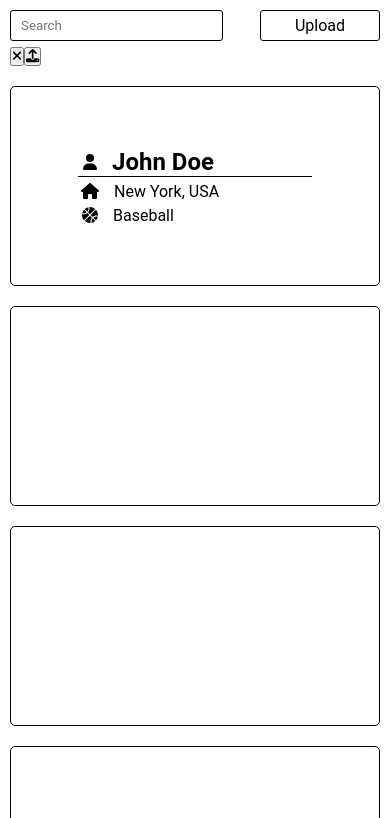
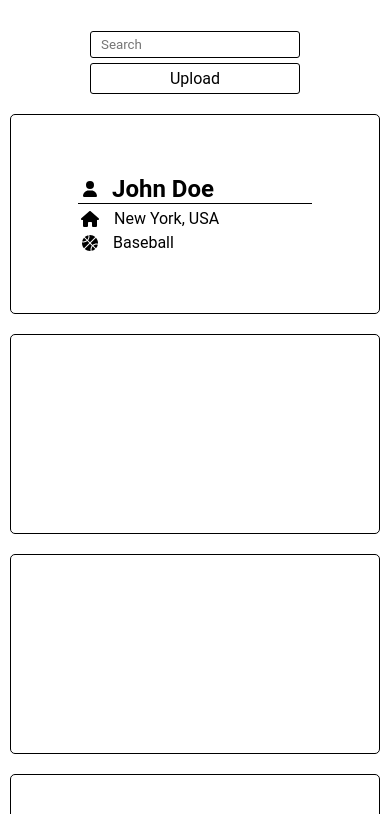
Before and after one commit to marcos-aa/csv-reader, a React (Vite) app in the folder frontend/: page / in a window 390 px wide. Shown: the top 818 px of the page. Built offline with nearby package versions, Linux system fonts and the light colour scheme.

Commit message:
Implemented logic for file removal and upload

```diff
--- a/frontend/src/App.css
+++ b/frontend/src/App.css
@@ -14,37 +14,95 @@ main {
   display: flex;
   gap: 5px;
   flex-wrap: wrap;
-  flex-shrink: 0;
   min-height: 30px;
   width: 100%;
   justify-content: space-between;
 }
 
-#actionables label,
-input {
+#file-actions {
+  display: flex;
+  gap: 5px;
+  max-width: 100%;
+}
+
+#actionables .upload-label,
+input,
+button {
   padding: 5px 10px;
   border-radius: 3px;
   border: 1px solid;
 }
 
-#actionables label {
-  text-align: center;
-  width: 120px;
-  background-color: white;
-  flex-shrink: 1;
+input[name="search"],
+.upload-label {
+  width: 210px;
+  max-width: 100%;
 }
 
-#actionables label:hover {
+#actionables .upload-label,
+input[name="search"] {
+  flex-shrink: 0;
+  min-width: 100px;
+}
+#actionables .upload-label {
+  display: block;
+  text-align: center;
+  background-color: white;
+  flex-shrink: 0;
+  margin-left: auto;
+}
+
+#actionables .upload-label:hover {
   cursor: pointer;
 }
 
 #actionables input[type="file"] {
-  width: 0.1px;
-  height: 0.1px;
+  width: 0;
+  height: 0;
   opacity: 0;
   overflow: hidden;
   position: absolute;
   z-index: -1;
+}
+
+#file-actions {
+  display: flex;
+  width: 0;
+  transition: width 0.5s;
+}
+
+#file-actions .file-action {
+  display: flex;
+  justify-content: center;
+  align-items: center;
+  width: 0px;
+  height: 0px;
+  background-color: #0c6df7;
+  border: none;
+  opacity: 1;
+  visibility: hidden;
+}
+
+#file-actions.shared-wd {
+  width: 80px;
+}
+
+#file-actions.shared-wd .file-action {
+  width: 40px;
+  height: 30px;
+  opacity: 1;
+  visibility: visible;
+}
+
+#file-actions #eject-file {
+  background-color: red;
+}
+#file-actions svg {
+  height: 100%;
+}
+
+#file-actions svg path {
+  fill: white;
 }
 
 #cards-holder {
@@ -52,7 +110,7 @@ input {
   grid-template-columns: repeat(auto-fill, minmax(300px, 1fr));
   overflow-y: auto;
   width: 100%;
-  min-height: 700px;
+  height: 700px;
   max-width: 100%;
   max-height: 100%;
   gap: 20px;
@@ -82,8 +140,16 @@ input {
   border-bottom: 1px solid;
 }
 
-@media (max-width: 320px) {
+@media (max-width: 480px) {
   #cards-holder {
     grid-template-columns: 1fr;
   }
+
+  #actionables {
+    justify-content: center;
+  }
+
+  #actionables .upload-label {
+    margin-left: 5px;
+  }
 }
--- a/frontend/src/App.tsx
+++ b/frontend/src/App.tsx
@@ -9,29 +9,55 @@ import { FontAwesomeIcon } from "@fortawesome/react-fontawesome";
 import { FormEvent, useState } from "react";
 import "./App.css";
 function App() {
-  const [file, setFile] = useState<File | null>();
+  const [file, setFile] = useState<File | null>(null);
 
   const handleFileChange = (e: FormEvent<HTMLInputElement>) => {
-    const file = e.currentTarget.files?.item(0);
-    setFile((prev) => file ?? prev);
+    const newfile = e.currentTarget.files?.item(0);
+    setFile(() => newfile ?? null);
   };
 
+  const handleFileRemoval = () => setFile(null);
+
+  const handleFileSubmit = async (e: FormEvent<HTMLFormElement>) => {
+    e.preventDefault();
+    if (!file) return;
+
+    const formData = new FormData();
+    formData.append("file", file);
+    await fetch("http://localhost:3000/api/files", {
+      method: "POST",
+      body: formData,
+      mode: "no-cors",
+    });
+  };
   return (
     <main>
       <div id="actionables">
         <input name="search" type="text" value={""} placeholder="Search" />
-        <label>
+        <label className="upload-label">
           <input type="file" accept="text/csv" onChange={handleFileChange} />
           Upload
         </label>
-        <div id="file-actions" className={file ? "shared-wd" : "full-wd"}>
-          <button type="button" title="Remove CSV file" id="eject-file">
+
+        <form
+          id="file-actions"
+          className={file ? "shared-wd" : "full-wd"}
+          onSubmit={handleFileSubmit}
+        >
+          <button
+            className="file-action"
+            type="button"
+            id="eject-file"
+            title="Remove CSV file"
+            onClick={handleFileRemoval}
+          >
             <FontAwesomeIcon icon={faXmark} />
           </button>
-          <button type="submit" title="Submit CSV file">
+
+          <button className="file-action" type="submit" title="Submit CSV file">
             <FontAwesomeIcon icon={faUpload} />
           </button>
-        </div>
+        </form>
       </div>
 
       <section id="cards-holder">
```
